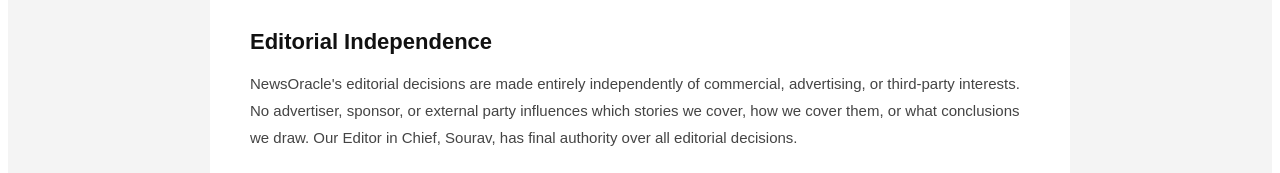
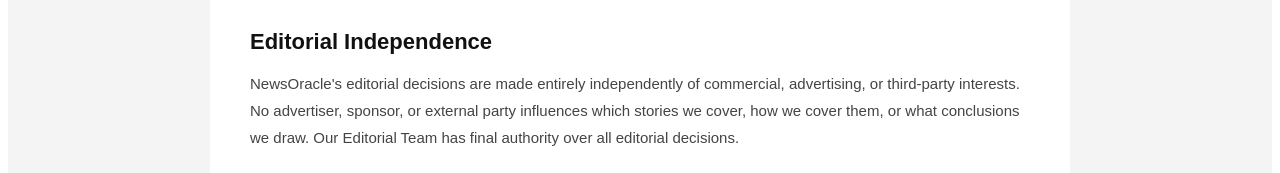
Before and after one commit to richmanempire001-cyber/newsoracle, a Next.js app: page /editorial-guidelines in a window 1280 px wide. Shown: the part 627-800 px from the top of the page. Built offline with nearby package versions, Linux system fonts and the light colour scheme.

Commit message:
Update editorial-guidelines.js

```diff
--- a/pages/editorial-guidelines.js
+++ b/pages/editorial-guidelines.js
@@ -92,7 +92,7 @@ export default function EditorialGuidelines() {
             {/* Independence */}
             <h2 style={{ fontSize: "22px", fontWeight: "800", color: "#111", margin: "0 0 12px" }}>Editorial Independence</h2>
             <p style={{ fontSize: "15px", lineHeight: "1.8", color: "#444", marginBottom: "32px" }}>
-              NewsOracle's editorial decisions are made entirely independently of commercial, advertising, or third-party interests. No advertiser, sponsor, or external party influences which stories we cover, how we cover them, or what conclusions we draw. Our Editor in Chief, Sourav, has final authority over all editorial decisions.
+              NewsOracle's editorial decisions are made entirely independently of commercial, advertising, or third-party interests. No advertiser, sponsor, or external party influences which stories we cover, how we cover them, or what conclusions we draw. Our Editorial Team has final authority over all editorial decisions.
             </p>
 
             {/* Sourcing */}
@@ -176,7 +176,7 @@ export default function EditorialGuidelines() {
               <a href="mailto:news.oracle@outlook.com" style={{ fontSize: "14px", color: "#cc0000", textDecoration: "none", fontWeight: "600" }}>
                 news.oracle@outlook.com
               </a>
-              <p style={{ fontSize: "13px", color: "#999", margin: "8px 0 0" }}>Editor in Chief: Sourav — NewsOracle, Toronto, Canada</p>
+              <p style={{ fontSize: "13px", color: "#999", margin: "8px 0 0" }}>NewsOracle Editorial Team — Toronto, Canada</p>
             </div>
 
           </div>
@@ -193,7 +193,7 @@ export default function EditorialGuidelines() {
               <Link href="/privacy-policy" style={{ color: "#999", textDecoration: "none", fontSize: "13px" }}>Privacy Policy</Link>
               <Link href="/terms" style={{ color: "#999", textDecoration: "none", fontSize: "13px" }}>Terms of Service</Link>
             </div>
-            <p style={{ margin: 0, fontSize: "12px", textAlign: "center" }}>2026 NewsOracle. All content is for informational purposes only and does not constitute financial or betting advice.</p>
+            <p style={{ margin: 0, fontSize: "12px", textAlign: "center" }}>2026 NewsOracle. All Rights Reserved. Content is produced with AI assistance based on publicly available sources. Readers should independently verify all information. NewsOracle does not intend to defame any individual or organisation. Content is for informational purposes only and does not constitute legal, financial, or professional advice.</p>
           </div>
         </footer>
 
```
